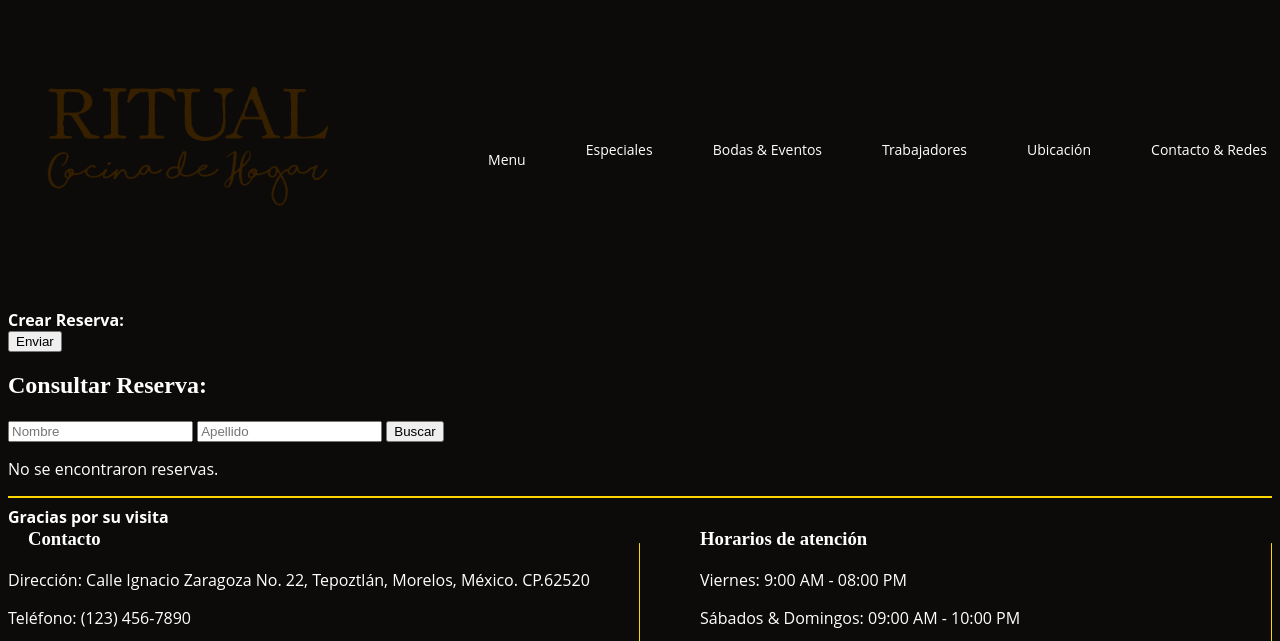
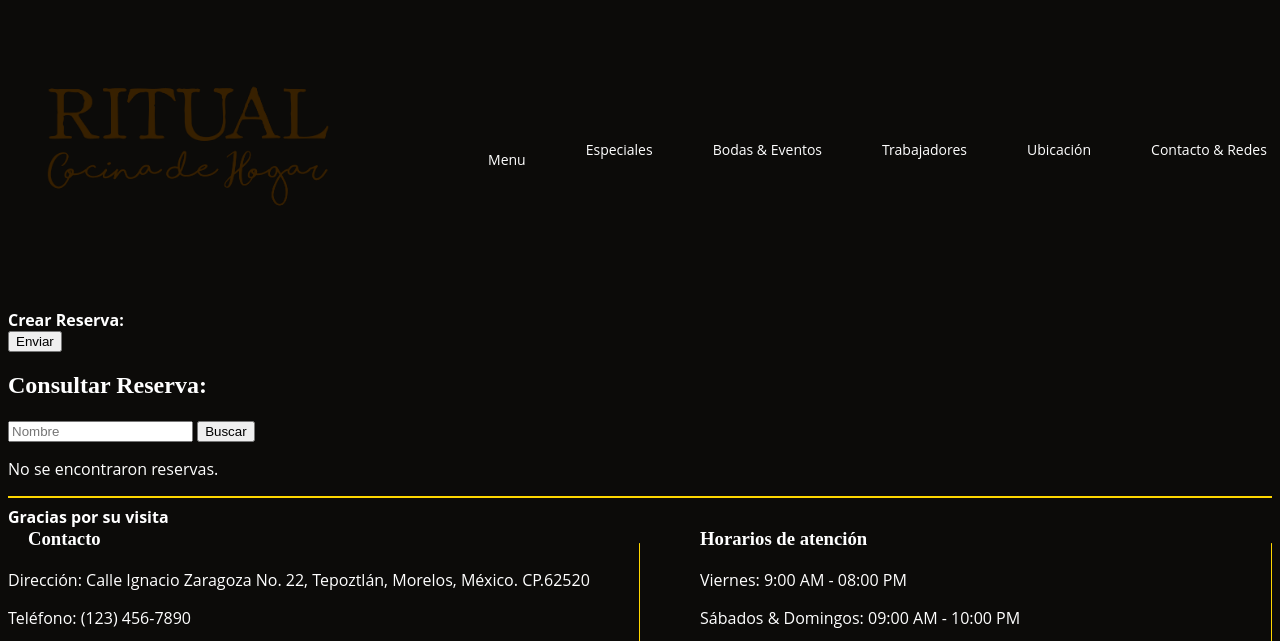
Before and after one commit to sebastianVH/Ignacio, a Django app: template AppRitual/templates/getReservas.html in a window 1280 px wide; the page is wider, and only the part inside the window is pictured. Shown: the part 19-660 px from the top of that part. Run offline with Django 3.2, Linux system fonts and the light colour scheme; the template is opened without the code that fills it, so the values that code supplies are empty.

Commit message:
Ajustando detalles

```diff
--- a/AppRitual/templates/getBodasEventos.html
+++ b/AppRitual/templates/getBodasEventos.html
@@ -6,7 +6,6 @@
         <strong>Consultar Evento:</strong>
         <form action="/buscarEventos/" method="GET">
             <input placeholder="Nombre" type="text" name="nombre" id="nombre">
-            <input placeholder="Apellido" type="text" name="Apellido" id="Apellido">
             <input type="submit" value="Buscar">
         </form>
 
--- a/AppRitual/templates/getReservas.html
+++ b/AppRitual/templates/getReservas.html
@@ -6,7 +6,6 @@
         <h2>Consultar Reserva:</h2>
         <form action="/buscarReservas/" method="GET">
             <input placeholder="Nombre" type="text" name="nombre" id="nombre">
-            <input placeholder="Apellido" type="text" name="Apellido" id="Apellido">
             <input type="submit" value="Buscar">
         </form>
 
--- a/AppRitual/templates/getTrabajadores.html
+++ b/AppRitual/templates/getTrabajadores.html
@@ -6,7 +6,6 @@
         <h2>Filtrar Trabajador:</h2>
         <form action="/buscarTrabajadores/" method="GET">
             <input placeholder="Nombre" type="text" name="nombre" id="nombre">
-            <input placeholder="Apellido" type="text" name="Apellido" id="Apellido">
             <input type="submit" value="Buscar">
         </form>
 
```
